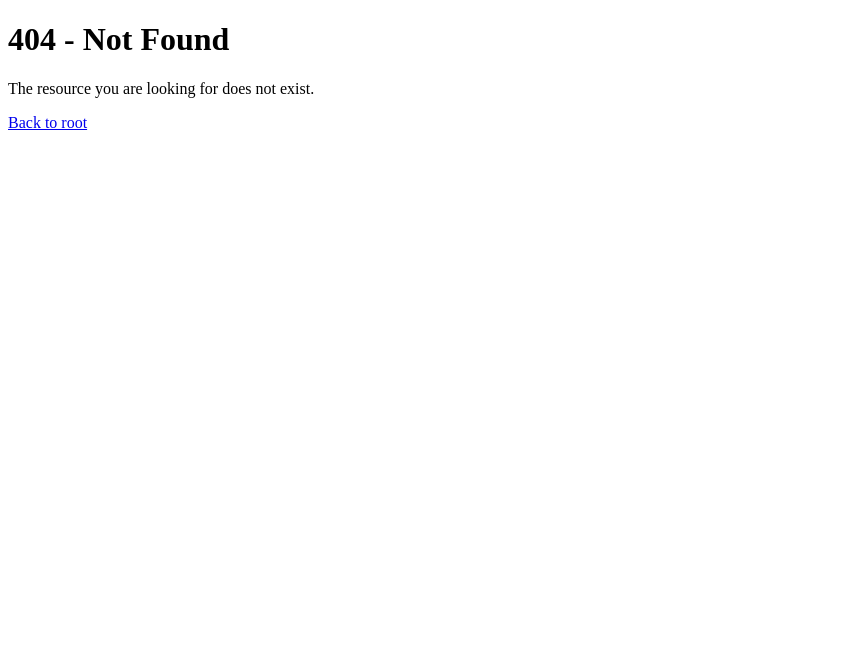
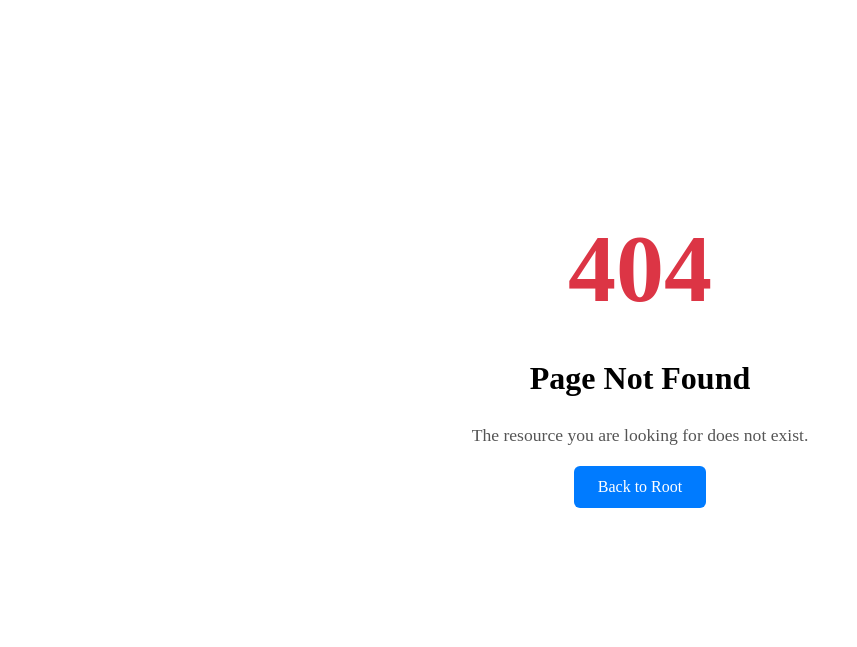
Before and after one commit to kishism/Fileserver, a Flask app: template ftp/templates/404.html in a window 1280 px wide. Shown: the top 647 px of the page, without its empty margins (0-857 px from the left). Run offline with Flask 3, Linux system fonts and the light colour scheme; the template is opened without the code that fills it, so the values that code supplies are empty.

Commit message:
Edited Error Pages

```diff
--- /dev/null
+++ b/ftp/static/error.css
@@ -0,0 +1,41 @@
+/* 404 Page Styles */
+.error-container {
+  display: flex;
+  flex-direction: column;
+  align-items: center;
+  justify-content: center;
+  min-height: 80vh;
+  text-align: center;
+}
+.error-code {
+  font-size: 6rem;
+  font-weight: bold;
+  color: #dc3545; /* red */
+  margin-bottom: 10px;
+}
+.error-title {
+  font-size: 2rem;
+  margin-bottom: 10px;
+}
+.error-message {
+  font-size: 1.1rem;
+  color: #555;
+  margin-bottom: 20px;
+}
+.error-btn {
+  display: inline-block;
+  padding: 12px 24px;
+  font-size: 1rem;
+  background-color: #007bff;
+  color: #fff;
+  border-radius: 6px;
+  text-decoration: none;
+  transition: background 0.3s;
+}
+.error-btn:hover {
+  background-color: #0056b3;
+}
+
+.error-500 {
+  color: #ff9800;
+}
--- a/ftp/templates/404.html
+++ b/ftp/templates/404.html
@@ -1,8 +1,16 @@
 {% extends "base.html" %}
+
 {% block content %}
-<h1>404 - Not Found</h1>
-<p>The resource you are looking for does not exist.</p>
+<div class="error-container">
+  <h1 class="error-code">404</h1>
+  <h2 class="error-title">Page Not Found</h2>
+  <p class="error-message">
+    The resource you are looking for does not exist.
+  </p>
 
-<!-- Link back to root -->
-<p><a href="{{ url_for('directories.list_root_directory') }}">Back to root</a></p>
+  <!-- Link back to root -->
+  <a href="{{ url_for('directories.list_root_directory') }}" class="error-btn">
+    Back to Root
+  </a>
+</div>
 {% endblock %}
--- a/ftp/templates/base.html
+++ b/ftp/templates/base.html
@@ -2,6 +2,8 @@
 <html>
   <head>
     <title>FTP Server</title>
+
+    <link rel="stylesheet" href="{{ url_for('static', filename='error.css') }}">
   </head>
   <body>
     {% block content %}{% endblock %}
```
Also changed, not shown: ftp/routes/directories.py (+11 -1 lines), ftp/templates/500.html (+12 -4 lines), requirement.py (deleted), requirements.txt (deleted).
